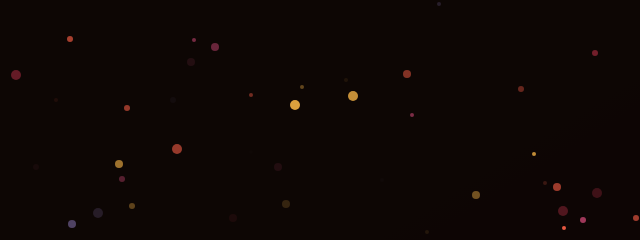
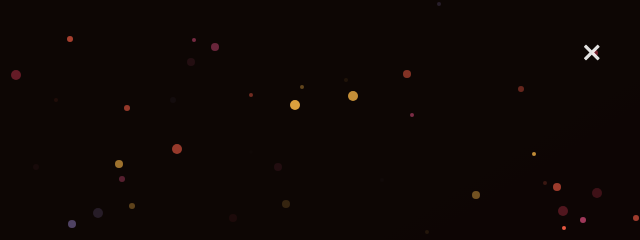
Before and after one commit to Glo-ib-gpaniaguagar/prueba, a plain HTML site: page index.html in a window 1280 px wide. Both pictures are taken after a click on the link "Pick a name". Shown: the top 240 px of the page, 640-1280 px from the left. Drawn offline with nearby package versions, Linux system fonts and the light colour scheme.

Commit message:
Update index.html

```diff
--- a/index.html
+++ b/index.html
@@ -7,7 +7,7 @@
 <div class="overlay">
   <canvas id="world"></canvas>
   <h1 id="winner"></h1>
-    <a href="#"  id="close"><svg aria-hidden="true" data-prefix="far" data-icon="times" role="img" xmlns="http://www.w3.org/2000/svg" viewBox="0 0 320 512" class="svg-inline--fa fa-times fa-w-10 fa-3x"><path fill="white" d="M207.6 256l107.72-107.72c6.23-6.23 6.23-16.34 0-22.58l-25.03-25.03c-6.23-6.23-16.34-6.23-22.58 0L160 208.4 52.28 100.68c-6.23-6.23-16.34-6.23-22.58 0L4.68 125.7c-6.23 6.23-6.23 16.34 0 22.58L112.4 256 4.68 363.72c-6.23 6.23-6.23 16.34 0 22.58l25.03 25.03c6.23 6.23 16.34 6.23 22.58 0L160 303.6l107.72 107.72c6.23 6.23 16.34 6.23 22.58 0l25.03-25.03c6.23-6.23 6.23-16.34 0-22.58L207.6 256z" class=""></path></svg></a>
+  <svg id="close" aria-hidden="true" data-prefix="far" data-icon="times" role="img" xmlns="http://www.w3.org/2000/svg" viewBox="0 0 320 512" class="svg-inline--fa fa-times fa-w-10 fa-3x"><path fill="white" d="M207.6 256l107.72-107.72c6.23-6.23 6.23-16.34 0-22.58l-25.03-25.03c-6.23-6.23-16.34-6.23-22.58 0L160 208.4 52.28 100.68c-6.23-6.23-16.34-6.23-22.58 0L4.68 125.7c-6.23 6.23-6.23 16.34 0 22.58L112.4 256 4.68 363.72c-6.23 6.23-6.23 16.34 0 22.58l25.03 25.03c6.23 6.23 16.34 6.23 22.58 0L160 303.6l107.72 107.72c6.23 6.23 16.34 6.23 22.58 0l25.03-25.03c6.23-6.23 6.23-16.34 0-22.58L207.6 256z" class=""></path></svg>
 </div>
 
 <div class="background">
```
